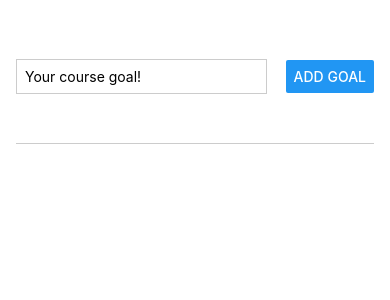
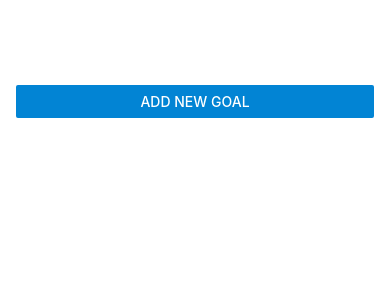
Before and after one commit to mohitkhatri06/react-native-first-app, a React Native app: screen / in a window 390 px wide. Shown: the top 300 px of the page. Built offline with nearby package versions, Linux system fonts and the light colour scheme.

Commit message:
completed the goal-app

```diff
--- a/App.js
+++ b/App.js
@@ -1,80 +1,84 @@
 import {
    StyleSheet,
-   Text,
    View,
-   Button,
-   TextInput,
-   ScrollView,
    FlatList,
+   Modal,
+   Button
 } from 'react-native';
 import { useState } from 'react';
+import GoalItem from './components/GoalItem';
+import GoalInput from './components/GoalInput';
+import { StatusBar } from 'expo-status-bar';
 
 export default function App() {
-   const [enteredGoalText, setEnteredGoalText] = useState('');
    const [courseGoals, setCourseGoals] = useState([]);
-   function goalInputHandler(enteredText) {
-      setEnteredGoalText(enteredText);
+   const [modalIsVisible, setModalIsVisible] = useState(false);
+
+   function startAddGoalHandler() {
+      setModalIsVisible(true);
    }
 
-   function addGoalHandler() {
+   function endAddGoalHandler() {
+      setModalIsVisible(false);
+   }
+
+   function addGoalHandler(enteredGoalText) {
       setCourseGoals((currentCourseGoals) => [
          ...currentCourseGoals,
-         { text: enteredGoalText, key: Math.random().toString() },
+         { text: enteredGoalText, id: Math.random().toString() },
       ]);
+
+      endAddGoalHandler();
+   }
+
+   function deleteGoalHandler(id){
+      setCourseGoals((currentCourseGoals) => {
+         return currentCourseGoals.filter((goal) => goal.id !==id );
+      });
    }
 
    return (
+      <>
+      <StatusBar style='dark' />
       <View style={styles.appContainer}>
-         <View style={styles.inputContainer}>
-            <TextInput
-               style={styles.textInput}
-               placeholder='Your course goal!'
-               onChangeText={goalInputHandler}
-            />
-            <Button title='Add Goal' onPress={addGoalHandler} />
+         <View style={styles.button}>
+         <Button title='Add New Goal' color="#0284d4"
+         onPress={startAddGoalHandler} />
          </View>
+         <GoalInput visible={modalIsVisible}
+         onAddGoal={addGoalHandler}
+         onCancel={endAddGoalHandler}/>
          <View style={styles.goalsContainer}>
             <FlatList
                data={courseGoals}
                renderItem={(itemData) => {
                   return (
-                     <View style={styles.goalItem}>
-                        <Text style={styles.goalText}>
-                           {itemData.item.text}
-                        </Text>
-                     </View>
+                     <GoalItem text={itemData.item.text}
+                        id = {itemData.item.id}
+                        onDeleteItem = {deleteGoalHandler}
+                     />
                   );
+               }}
+               keyExtractor={(item, index) =>{
+                  return item.id;
                }}
             />
          </View>
       </View>
+      </>
    );
 }
 
 const styles = StyleSheet.create({
    appContainer: {
       flex: 1,
-      padding: 10,
+      padding: 40,
       paddingHorizontal: 16,
    },
-   inputContainer: {
-      flex: 1,
-      flexDirection: 'row',
-      justifyContent: 'space-between',
-      alignItems: 'center',
-      marginBottom: 24,
-      borderBottomWidth: 1,
-      borderBottomColor: '#cccccc',
-   },
-   textInput: {
-      borderWidth: 1,
-      borderColor: '#cccccc',
-      width: '70%',
-      marginRight: 8,
-      padding: 8,
-   },
+
    goalsContainer: {
       flex: 5,
+      paddingTop:20,
    },
    goalItem: {
       margin: 8,
@@ -86,4 +90,7 @@
    goalText: {
       color: 'white',
    },
+   button:{
+      marginTop:45,
+   }
 });
--- a/app.json
+++ b/app.json
@@ -5,6 +5,7 @@
     "version": "1.0.0",
     "orientation": "portrait",
     "icon": "./assets/icon.png",
+    "backgroundColor":"#addbf7",
     "userInterfaceStyle": "light",
     "splash": {
       "image": "./assets/splash.png",
--- /dev/null
+++ b/components/GoalInput.js
@@ -0,0 +1,73 @@
+import { StyleSheet, Button, View, TextInput, Modal, Image } from 'react-native';
+import { useState } from 'react';
+function GoalInput(props) {
+   const [enteredGoalText, setEnteredGoalText] = useState('');
+   function goalInputHandler(enteredText) {
+      setEnteredGoalText(enteredText);
+   }
+
+   function addGoalHandler() {
+      props.onAddGoal(enteredGoalText);
+      setEnteredGoalText('');
+   }
+
+   return (
+      <Modal visible={props.visible} animationType='slide'>
+         <View style={styles.inputContainer}>
+            <Image style={styles.image} source={require('../assets/images/goal.png')}/>
+            <TextInput
+               style={styles.textInput}
+               placeholder='Your course goal!'
+               onChangeText={goalInputHandler}
+               value={enteredGoalText}
+            />
+            <View style={styles.buttonContainer}>
+            <View style={styles.button}>
+                  <Button title='Cancel' onPress={props.onCancel} color="#f31282"/>
+               </View>
+               <View style={styles.button}>
+                  <Button title='Add Goal' onPress={addGoalHandler} color="#b180f0"/>
+               </View>
+
+            </View>
+         </View>
+      </Modal>
+   );
+}
+
+export default GoalInput;
+
+const styles = StyleSheet.create({
+   inputContainer: {
+      flex: 1,
+      justifyContent: 'center',
+      alignItems: 'center',
+
+      padding:16,
+
+      backgroundColor:'#311b6b'
+   },
+
+   image:{
+      width:106,
+      height:110,
+      margin:20,
+   },
+   textInput: {
+      borderWidth: 1,
+      borderColor: '#e4d0ff',
+      backgroundColor:'#e4d0ff',
+      color:'#120438',
+      borderRadius:6,
+      width: '100%',
+      padding: 16,
+   },
+   buttonContainer: {
+      marginTop:16,
+      flexDirection: 'row',
+   },
+   button: {
+      width:100,
+      marginHorizontal:8,
+   }
+});
--- /dev/null
+++ b/components/GoalItem.js
@@ -0,0 +1,33 @@
+import {
+    StyleSheet,
+    Text,
+    View,
+    Pressable
+ } from 'react-native';
+
+function GoalItem(props) {
+   return (
+    <View style={styles.goalItem}>
+
+    <Pressable android_ripple={{color:'#210644'}} onPress={props.onDeleteItem.bind(this, props.id)}>
+         <Text style={styles.goalText}>{props.text}</Text>
+      </Pressable>
+      </View>
+
+   );
+}
+
+export default GoalItem;
+
+const styles = StyleSheet.create({
+    goalItem: {
+        margin: 8,
+        borderRadius: 6,
+        backgroundColor: '#089997',
+        color: 'white',
+     },
+     goalText: {
+        padding: 8,
+        color: 'white',
+     },
+})
```
Also changed, not shown: assets/images/goal.png (added).
